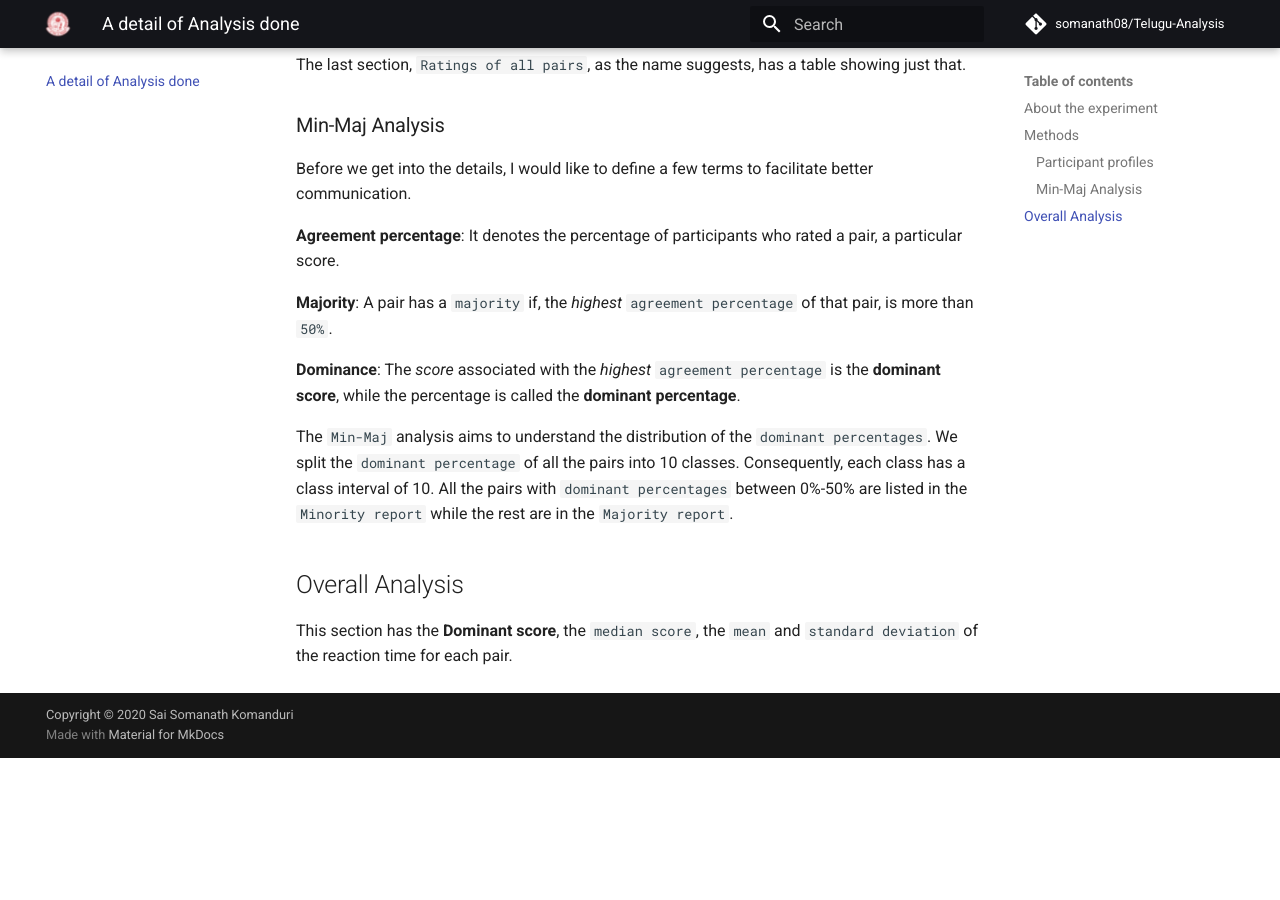
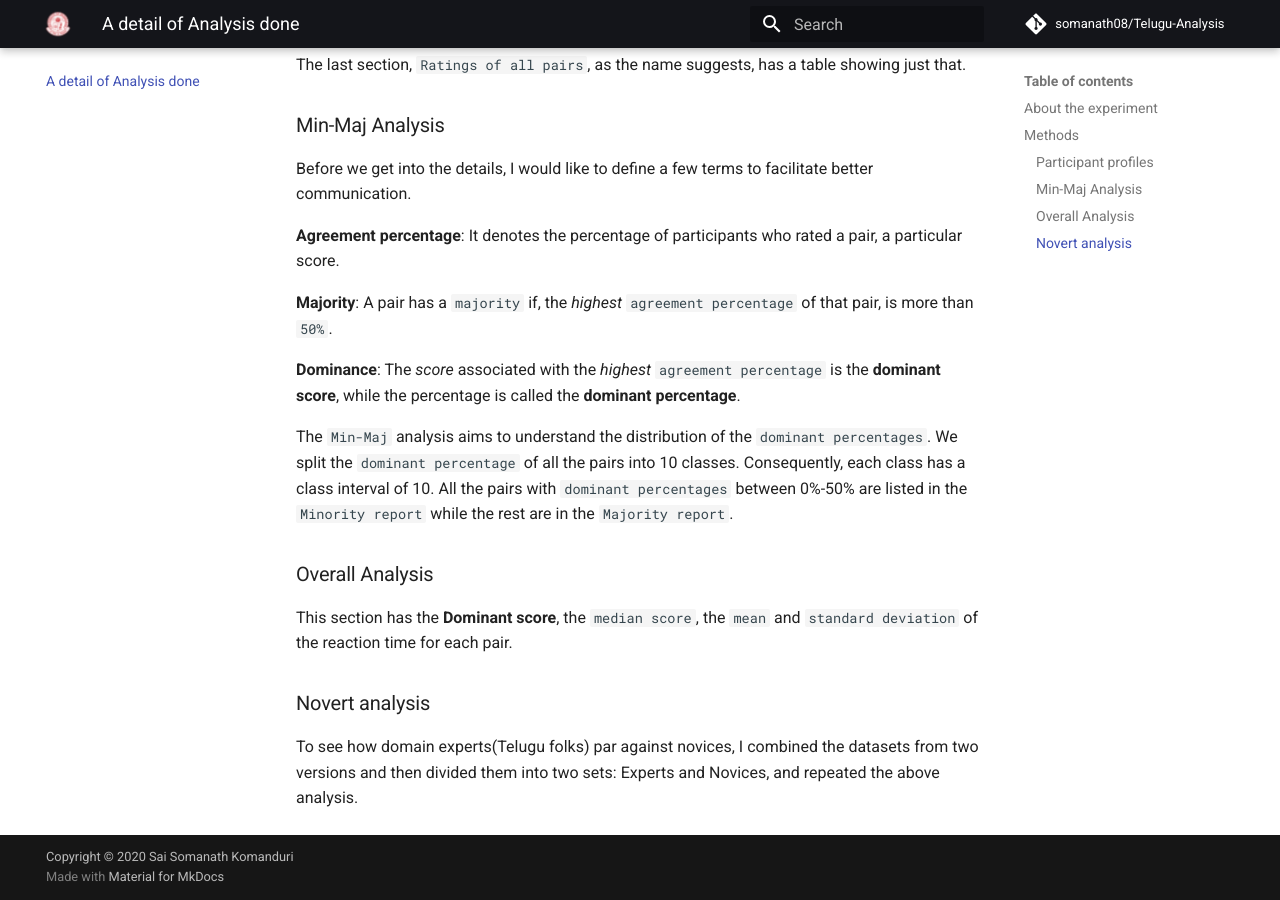
Before and after one commit to saisk08/Telugu-Analysis, an MkDocs documentation site: the page built from docs/analysis.md, in a window 1280 px wide and 900 px high, scrolled down 1501 px. Built offline with MkDocs 1.6.1 and Material for MkDocs 9.7.7, drawn with Linux system fonts in a browser that asks for light colours; comment, search, counter and statistics services are not loaded; before the commit the page ends 2259 px from its top, so only the background shows below that.

Commit message:
Add information about Novert analysis

```diff
--- a/docs/analysis.md
+++ b/docs/analysis.md
@@ -52,6 +52,10 @@ Before we get into the details, I would like to define a few terms to facilitate
 
 The `Min-Maj` analysis aims to understand the distribution of the `dominant percentages`.  We split the `dominant percentage` of all the pairs into 10 classes. Consequently, each class has a class interval of 10. All the pairs with `dominant percentages` between 0%-50% are listed in the `Minority report` while the rest are in the `Majority report`.
 
-## Overall Analysis
+### Overall Analysis
 
 This section has the **Dominant score**, the `median score`, the `mean` and `standard deviation` of the reaction time for each pair.
+
+### Novert analysis
+
+To see how domain experts(Telugu folks) par against novices, I combined the datasets from two versions and then divided them into two sets: Experts and Novices, and repeated the above analysis.
```
